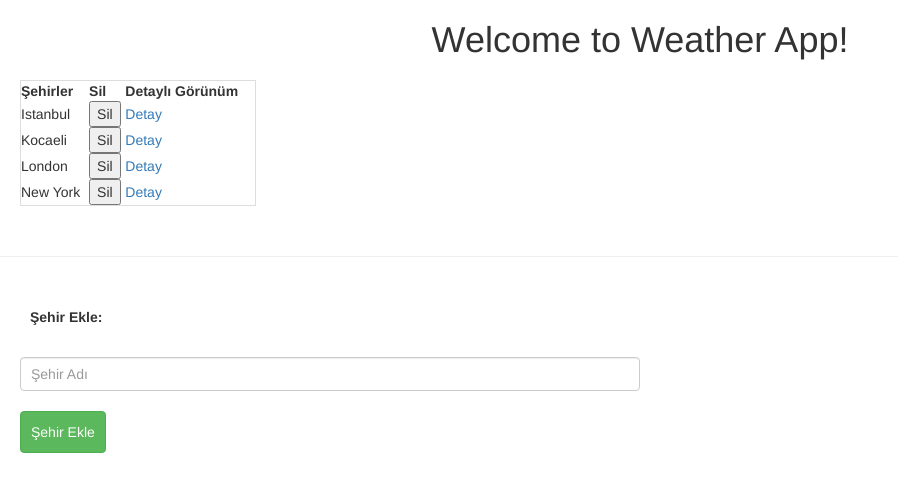
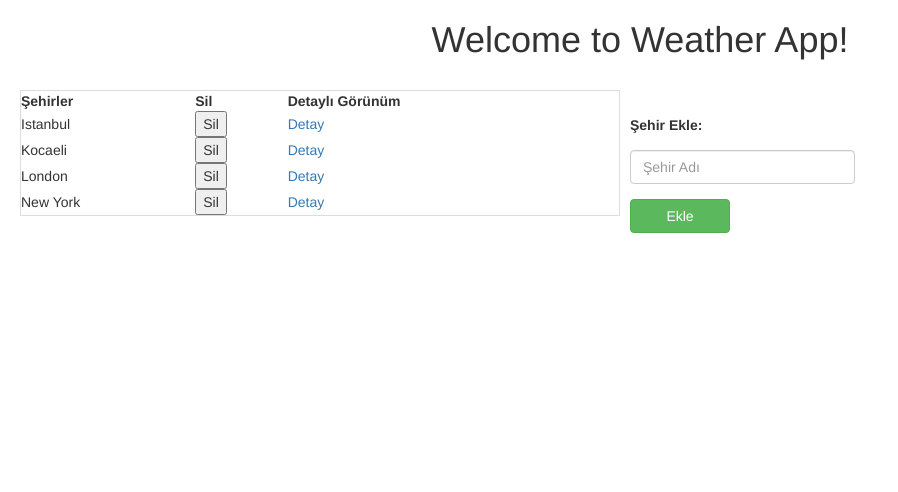
Before and after one commit to rzaveri8/weather, an Angular app: page /city-detail/Istanbul in a window 1280 px wide. Shown: the top 492 px of the page, without its empty margins (0-898 px from the left). Built offline with nearby package versions, Linux system fonts and the light colour scheme.

Commit message:
css edit

```diff
--- a/src/app/components/city-add/city-add.component.css
+++ b/src/app/components/city-add/city-add.component.css
@@ -1,10 +1,21 @@
 .city-add {
-  width: 50%;
-  display: block;
+  display: grid;
   padding: 10px;
+  grid-template-columns: 100px 100px 100px;
+  grid-template-rows: auto;
 }
 
 .city-add-item {
-  margin: 10px;
-  padding: 10px;
+  margin-top: 15px;
+  margin-bottom: 0;
+  width: 75%;
+  grid-column-start: 1;
+  grid-column-end: 4;
 }
+
+.city-add-button {
+  margin-top: 15px;
+  width: auto;
+  grid-column-start: 1;
+  grid-column-end: 2;
+}
--- a/src/app/components/city-add/city-add.component.html
+++ b/src/app/components/city-add/city-add.component.html
@@ -1,9 +1,9 @@
-<div class="city-add form-group">
+<div class="form-group city-add">
   <label class="city-add-item" for="city">Şehir Ekle:</label>
   <input #newCity
          (keyup.enter)="notificationToParent(newCity.value)"
          class="form-control city-add-item"
          type="text" placeholder="Şehir Adı" id="city">
 
-  <button (click)="notificationToParent(newCity.value)" class="btn btn-success city-add-item">Şehir Ekle</button>
+  <button class="btn btn-success city-add-button" (click)="notificationToParent(newCity.value)">Ekle</button>
 </div>
--- a/src/app/components/city/city.component.css
+++ b/src/app/components/city/city.component.css
@@ -7,3 +7,27 @@
 .border {
   border: 1px solid black;
 }
+
+.wrapper {
+  padding: 20px;
+  display: grid;
+  grid-template-columns: 300px 300px 300px;
+  grid-template-rows: auto;
+}
+
+.item1{
+  grid-column-start: 1;
+  grid-column-end: 3;
+}
+
+.item2{
+  grid-column-start: 3;
+  grid-column-end: 4;
+}
+
+.item3{
+  grid-column-start: 1;
+  grid-column-end: 4;
+  grid-row-start: 2;
+  grid-row-end: 3;
+}
--- a/src/app/components/city/city.component.html
+++ b/src/app/components/city/city.component.html
@@ -1,4 +1,5 @@
-<div class="city center">
+<div class="wrapper">
+  <div class="item1">
     <table id="city-table" class="table table-bordered">
       <tr>
         <th>Şehirler</th>
@@ -22,9 +23,7 @@
     </table>
   </div>
 
-<hr>
+  <app-city-add class="item2" (outputToParent)="GetOutputValue($event)"></app-city-add>
 
-<app-city-add (outputToParent)="GetOutputValue($event)"></app-city-add>
-
-<app-city-detail></app-city-detail>
-<!--<app-city-basic class="border" [city]="city"></app-city-basic>-->
+  <app-city-detail class="item3"></app-city-detail>
+</div>
```
Lines whose indentation alone changed are shown as unchanged.
